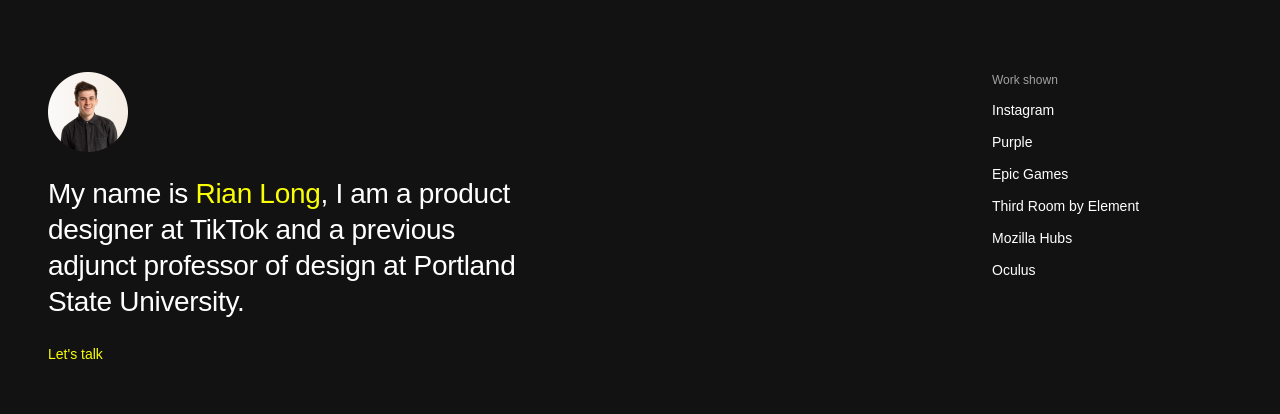
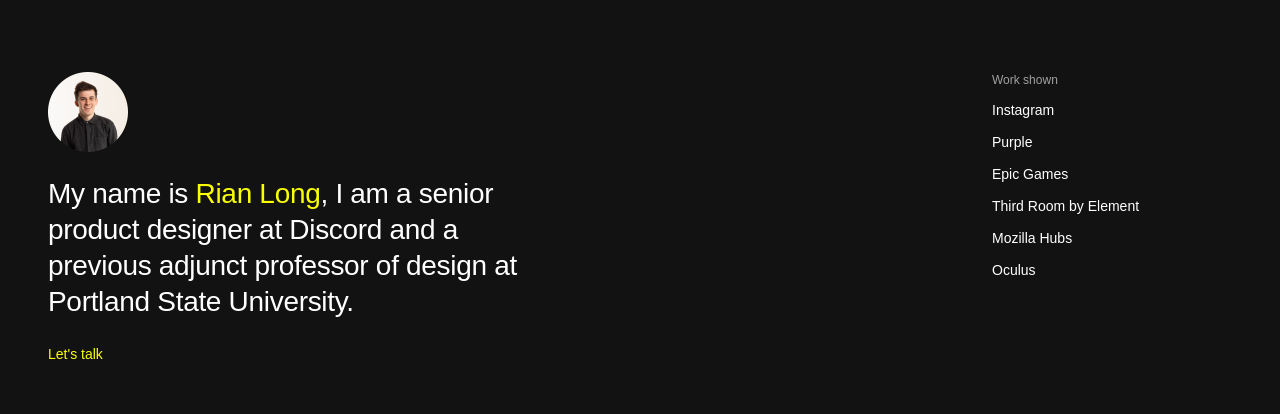
Before and after one commit to RianLong/rianlong.github.io, a plain HTML site: page index.html in a window 1280 px wide. Shown: the top 414 px of the page. Drawn offline with nearby package versions, Linux system fonts and the light colour scheme.

Commit message:
Updated Job Title

```diff
--- a/index.html
+++ b/index.html
@@ -63,7 +63,7 @@
   <div class="top-info">
     <div class="info-left">
       <img src="img/rianprofile.png">
-      <h1>My name is <span class="yellow">Rian Long</span>, I am a product designer at TikTok and a previous adjunct professor of design at Portland State University.</h1>
+      <h1>My name is <span class="yellow">Rian Long</span>, I am a senior product designer at Discord and a previous adjunct professor of design at Portland State University.</h1>
       <h2><a class="yellow" href = "mailto: rian@rianlong.com">Let's talk</a></h2>
     </div>
     <div class="info-right">
```
